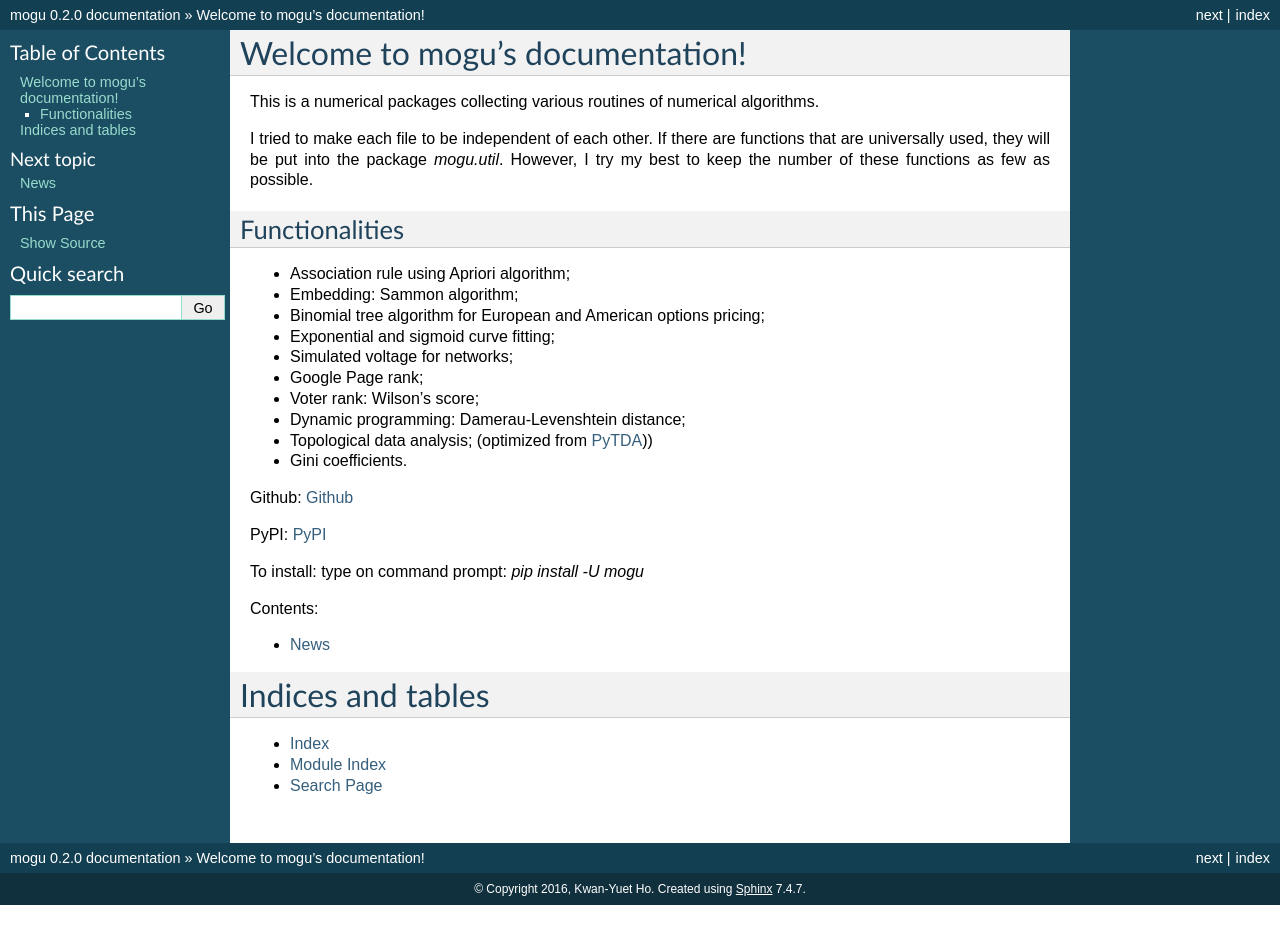
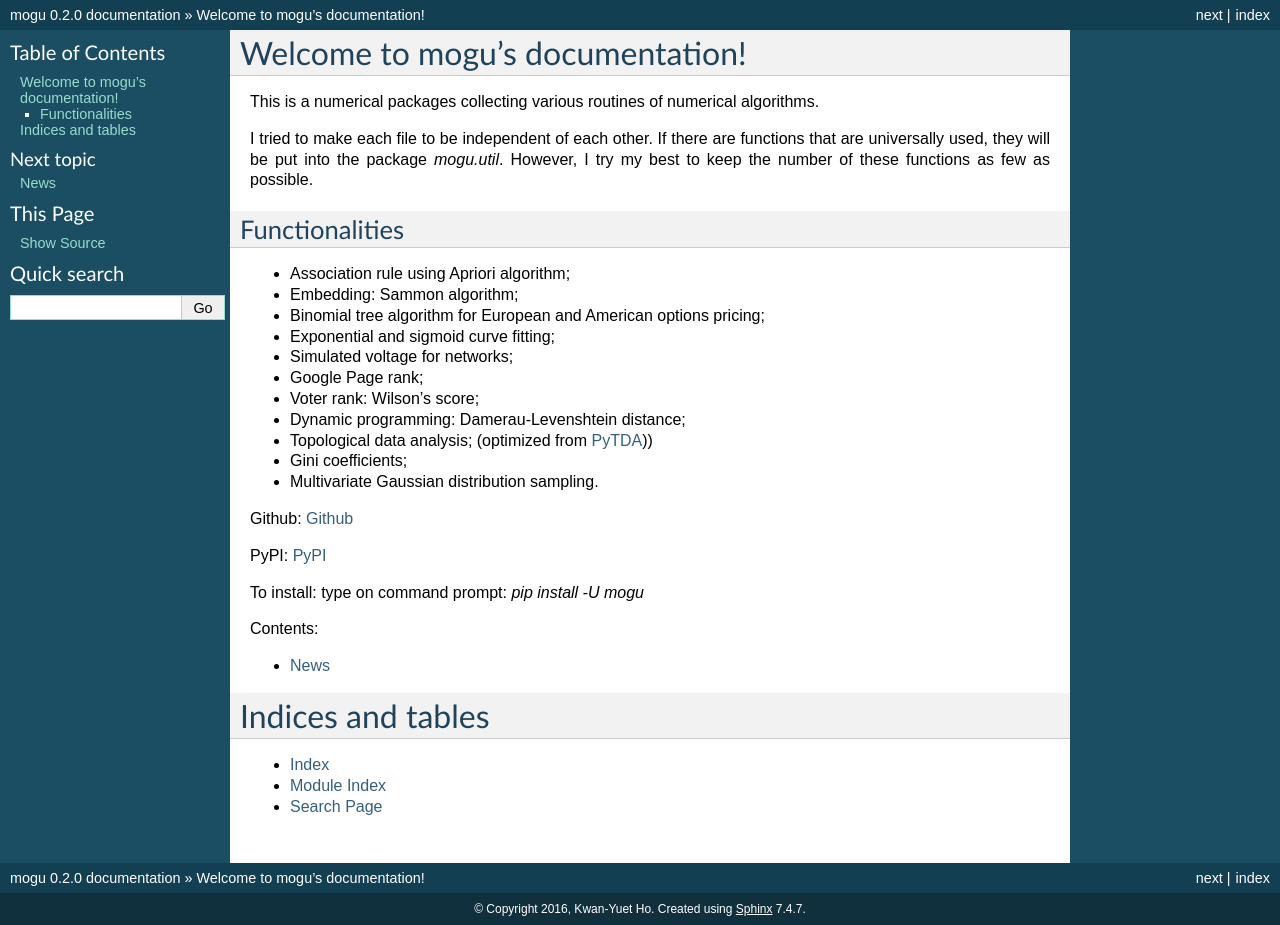
Before and after one commit to stephenhky/MoguNumerics, a Sphinx documentation site: the page built from docs/index.rst, in a window 1280 px wide. Built offline with Sphinx 7.4.7, drawn with Linux system fonts in a browser that asks for light colours.

```diff
--- a/docs/index.rst
+++ b/docs/index.rst
@@ -24,7 +24,8 @@ Functionalities
 * Voter rank: Wilson's score;
 * Dynamic programming: Damerau-Levenshtein distance;
 * Topological data analysis; (optimized from PyTDA_))
-* Gini coefficients.
+* Gini coefficients;
+* Multivariate Gaussian distribution sampling.
 
 Github: Github_
 
```
Also changed, not shown: README.md (+2 -1 lines).
